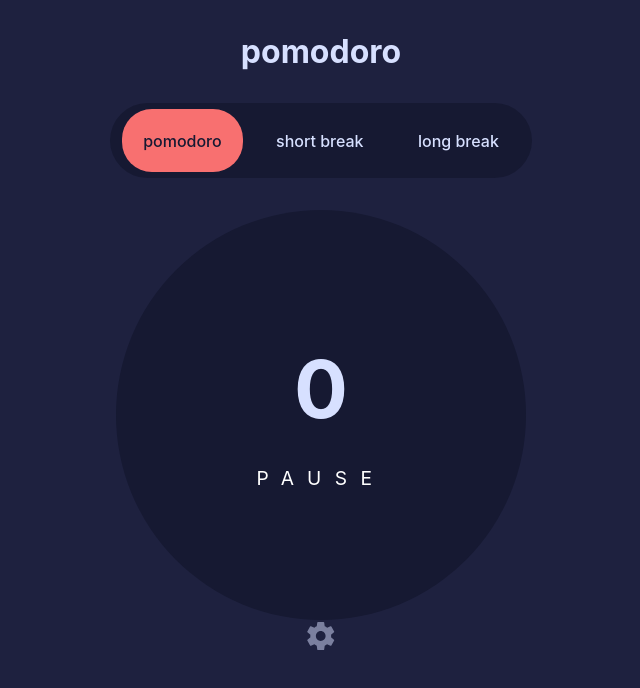
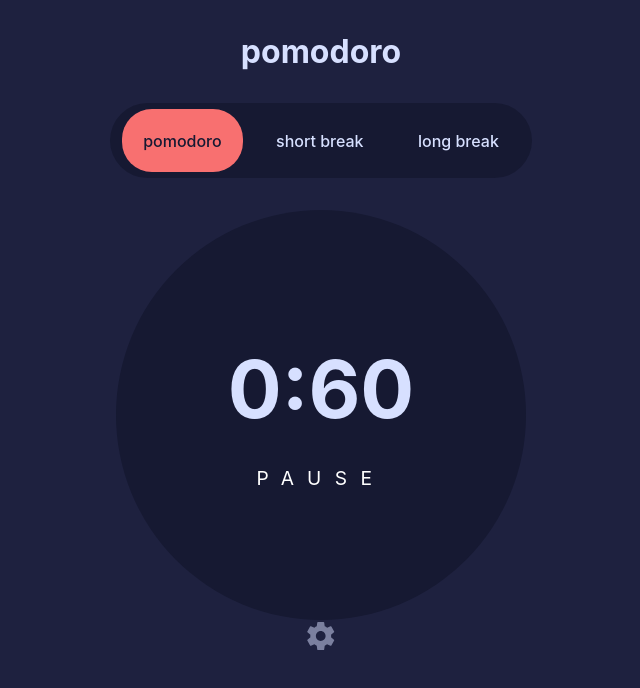
Before and after one commit to preetecool/pomodoro, a React (Vite) app: page / in a window 1280 px wide. Shown: the top 688 px of the page, without its empty margins (319-959 px from the left). Built offline with nearby package versions, Linux system fonts and the light colour scheme.

Commit message:
creating timer

```diff
--- a/src/Components/Clock.jsx
+++ b/src/Components/Clock.jsx
@@ -1,4 +1,4 @@
-import React, { useContext } from "react";
+import React, { useContext, useEffect, useState } from "react";
 import "../Css/clock.css";
 import { pomodoroContext } from '../hooks/Context'
 
@@ -7,7 +7,34 @@ import TopBar from "./TopBar";
 
 
 const Clock = () => {
-	const {time, setTime, nav, toggleModal} = useContext(pomodoroContext);
+
+	const {time, nav} = useContext(pomodoroContext);
+
+	const [seconds, setSeconds] = useState(60)
+
+	const timerSeconds = seconds < 10 ? `0${seconds}`: seconds
+
+
+	// useEffect(() => {
+
+	// 	const timer = (index) => {
+
+
+	// 		if(time[index].minutes < 0) setSeconds(0);
+
+	// 		if(timerSeconds > 0 ) {
+	// 			setTimeout(() => setSeconds(seconds - 1), 1000)
+	// 		}
+	// 	}
+
+	// 	timer()
+
+	// },[])
+
+
+
+
+
 
 	return (
 
@@ -15,22 +42,17 @@ const Clock = () => {
 		<TopBar/>
 		<div className="clockContainer">
 			<div className="clock">
-
 				{nav[0].active &&
-					<span className="time">{time[0].time}</span>
+					<span className="time">{time[0].minutes}:{timerSeconds}</span>
 				}
 
 				{nav[1].active &&
-					<span className="time">{time[1].time}</span>
+					<span className="time">{time[1].minutes}:{timerSeconds}</span>
 				}
 
 				{nav[2].active &&
-					<span className="time">{time[2].time}</span>
+					<span className="time">{time[2].minutes}:{timerSeconds}</span>
 				}
-
-
-
-
 
 				<span className = "pauseReset">PAUSE</span>
 			</div>
--- a/src/Components/TimeSettings.jsx
+++ b/src/Components/TimeSettings.jsx
@@ -8,7 +8,7 @@ import downArrow from "../../assets/icon-arrow-down.svg"
 
 const TimeSettings = () => {
 
-	const {time, setTime} = useContext(pomodoroContext)
+	const {time, setTime, setModal} = useContext(pomodoroContext)
 
 
 	const blockInvalidChars = (e) => {
@@ -22,8 +22,8 @@ const TimeSettings = () => {
 
 		const copiedTime = [...time];
 
-		if(copiedTime[index].time < 0) e.preventDefault()
-		else copiedTime[index].time += 5
+		if(copiedTime[index].minutes < 0) e.preventDefault()
+		else copiedTime[index].minutes += 5
 		setTime(copiedTime)
 
 		e.preventDefault()
@@ -35,8 +35,8 @@ const TimeSettings = () => {
 
 		const copiedTime = [...time];
 
-		if(copiedTime[index].time <= 5) copiedTime[index].time = 0
-		else if(copiedTime[index].time >5)  copiedTime[index].time -= 5
+		if(copiedTime[index].minutes <= 5) copiedTime[index].minutes = 0
+		else if(copiedTime[index].minutes >5)  copiedTime[index].minutes -= 5
 		else e.preventDefault()
 		setTime(copiedTime)
 
@@ -45,7 +45,7 @@ const TimeSettings = () => {
 
 	const handleTimeChange = (e, index) => {
 		const copiedTime = [...time];
-		copiedTime[index].time = parseInt(e.target.value,10)
+		copiedTime[index].minutes = parseInt(e.target.value,10)
 		setTime(copiedTime)
 
 	}
@@ -91,7 +91,7 @@ const TimeSettings = () => {
 						)
 						})}
 						<div className="button-wrapper">
-						<button className="time-submit-button">Apply</button>
+						<button onClick={()=> setModal(false)}className="time-submit-button">Apply</button>
 						</div>
 					</form>
 			</>
--- a/src/hooks/Context.jsx
+++ b/src/hooks/Context.jsx
@@ -17,9 +17,9 @@ const Context = ({children}) => {
 
     const [time, setTime] = useState([
 
-        { name: "pomodoro", time: 0 },
-        { name: "short break", time : 0 },
-        { name: "long break",time: 0 },
+        { name: "pomodoro", minutes: 0},
+        { name: "short break", minutes: 0},
+        { name: "long break", minutes: 0},
     ]);
 
     const [modal, setModal] = useState(false)
```
